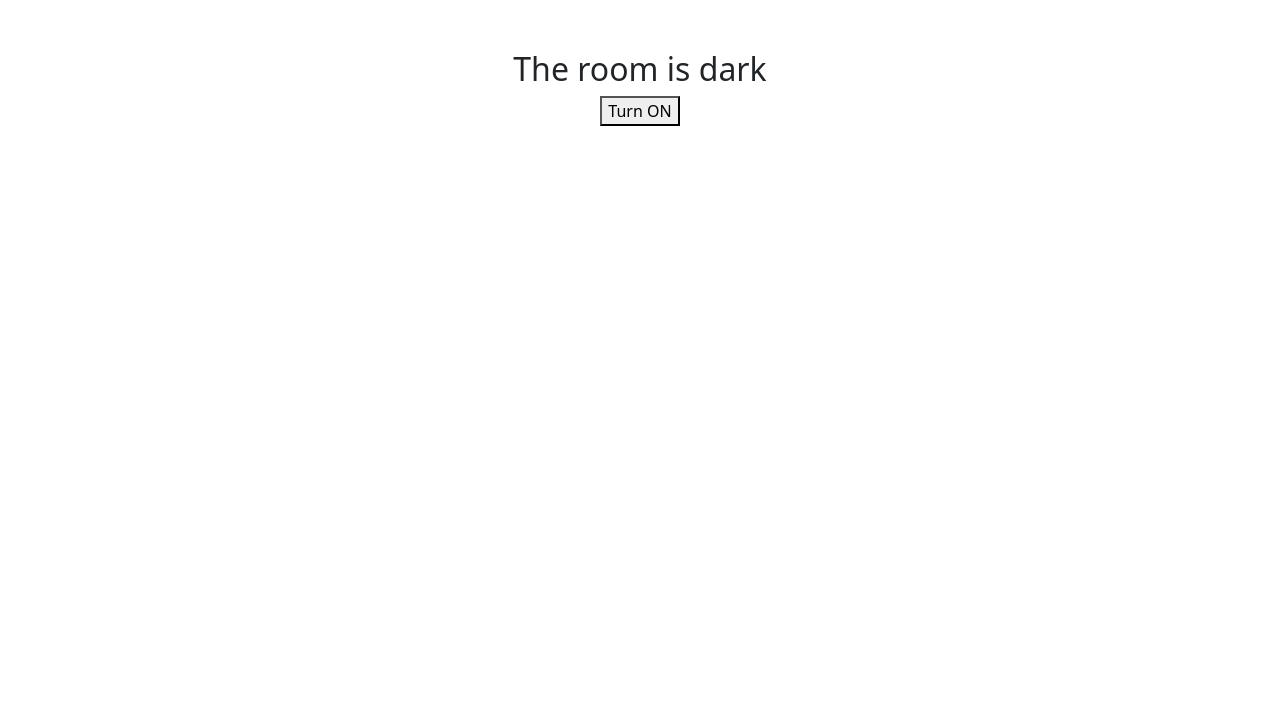
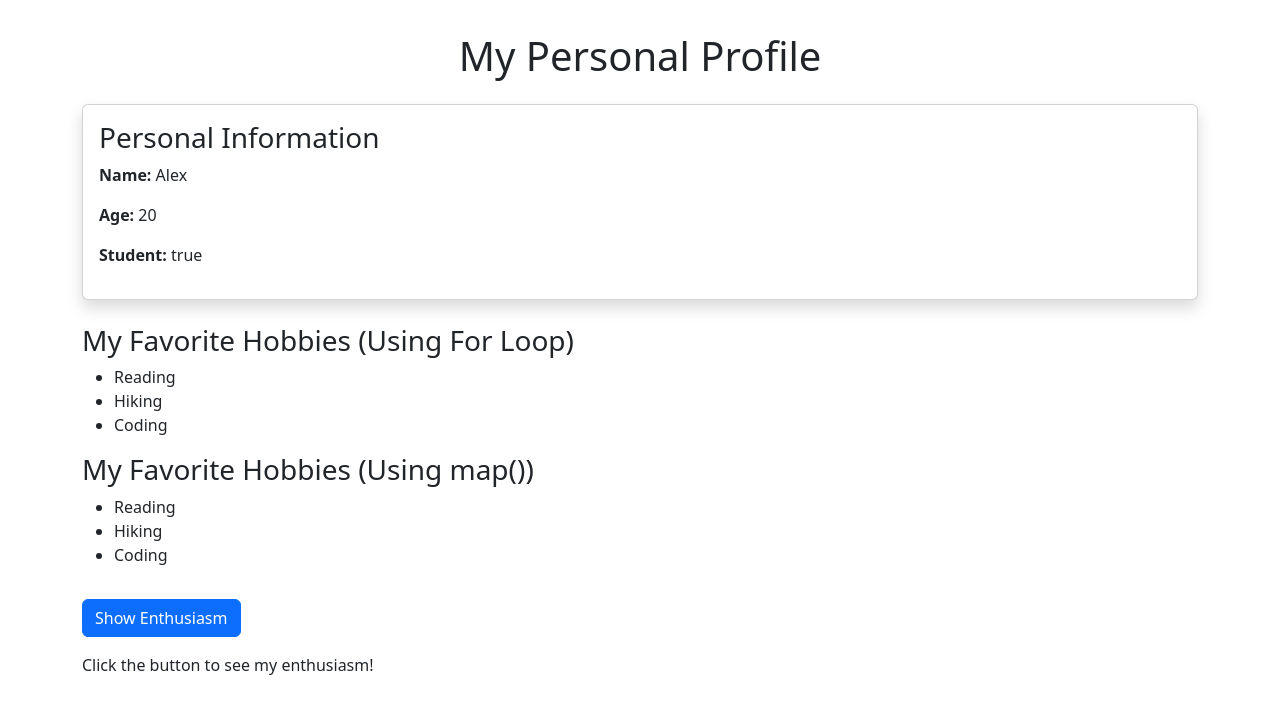
Before and after one commit to roshnakabeer45-star/class-work, a React (Create React App) app: page / in a window 1280 px wide. Shown: the top 714 px of the page. Built offline with nearby package versions, Linux system fonts and the light colour scheme.

Commit message:
Personal info

```diff
--- a/src/App.js
+++ b/src/App.js
@@ -1,10 +1,81 @@
 
 
 import React from "react";
-import Room from "./Room";
+import "./App.css";
 
 function App() {
-  return <Room />;
+
+
+  const name = "Alex";
+  const age = 20;
+  const isStudent = true;
+
+
+  const favoriteHobbies = ["Reading", "Hiking", "Coding"];
+
+
+  const hobbyListFor = [];
+  for (let i = 0; i < favoriteHobbies.length; i++) {
+    hobbyListFor.push(
+      <li key={i}>{favoriteHobbies[i]}</li>
+    );
+  }
+
+
+  function showMessage() {
+    document.getElementById("message").innerHTML =
+      "Hello from React! I love my hobbies!";
+
+    const headingColor = "lightblue";
+    document.getElementById("mainHeading").style.backgroundColor =
+      headingColor;
+  }
+
+  return (
+    <div className="container mt-4">
+
+
+      <h1 id="mainHeading" className="text-center p-2">
+        My Personal Profile
+      </h1>
+
+
+      <div className="card p-3 shadow mt-3">
+        <h3>Personal Information</h3>
+        <p><strong>Name:</strong> {name}</p>
+        <p><strong>Age:</strong> {age}</p>
+        <p><strong>Student:</strong> {isStudent.toString()}</p>
+      </div>
+
+      <div className="mt-4">
+        <h3>My Favorite Hobbies (Using For Loop)</h3>
+        <ul>
+          {hobbyListFor}
+        </ul>
+
+        <h3>My Favorite Hobbies (Using map())</h3>
+        <ul>
+          {favoriteHobbies.map((hobby, index) => (
+            <li key={index}>{hobby}</li>
+          ))}
+        </ul>
+      </div>
+
+
+      <button
+        className="btn btn-primary mt-3"
+        onClick={showMessage}
+      >
+        Show Enthusiasm
+      </button>
+
+
+      <p id="message" className="mt-3">
+        Click the button to see my enthusiasm!
+      </p>
+
+    </div>
+  );
 }
 
 export default App;
--- a/src/index.js
+++ b/src/index.js
@@ -4,6 +4,7 @@ import './index.css';
 import App from './App';
 import reportWebVitals from './reportWebVitals';
 import 'bootstrap/dist/css/bootstrap.min.css';
+
 
 const root = ReactDOM.createRoot(document.getElementById('root'));
 root.render(
```
